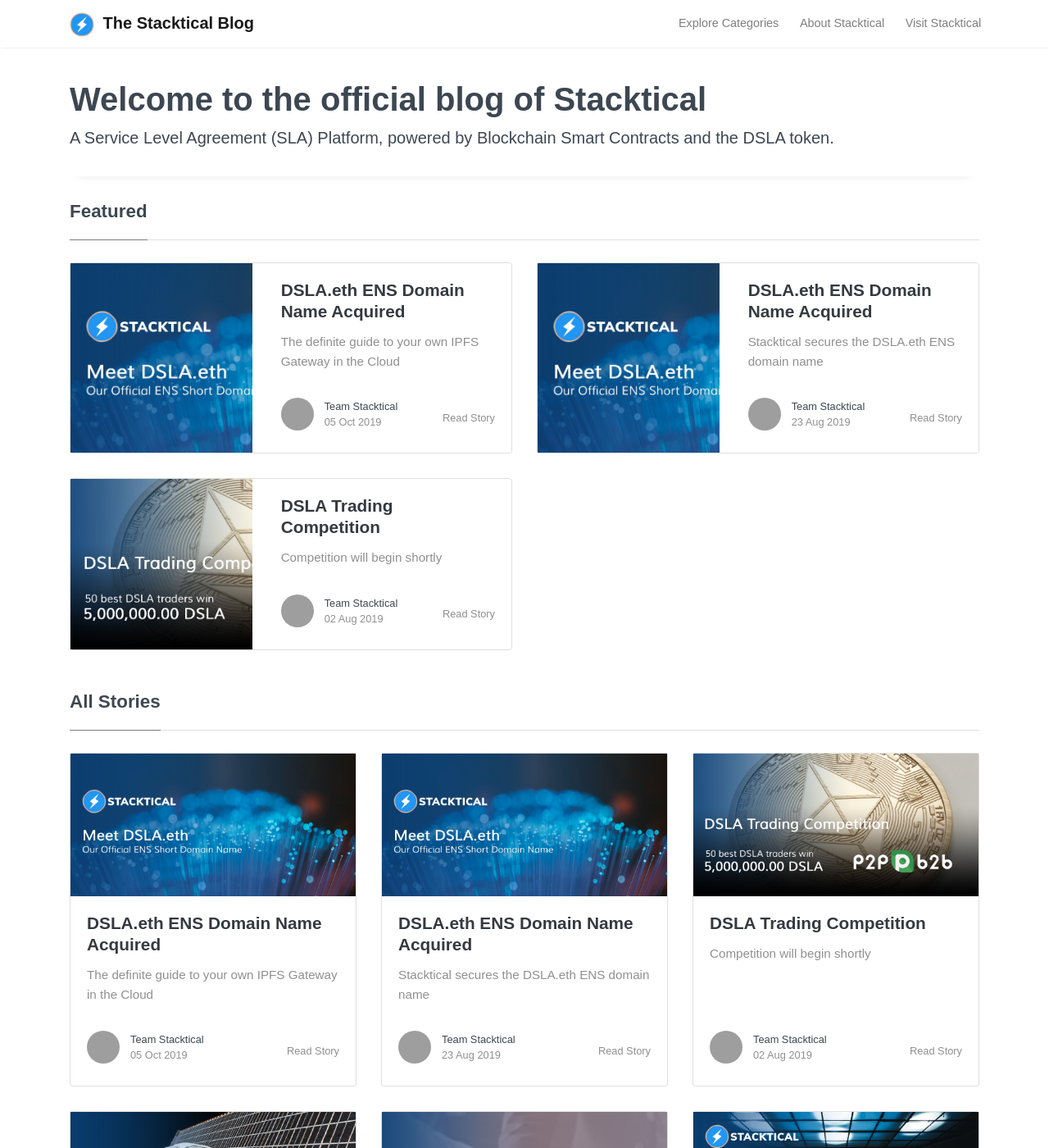
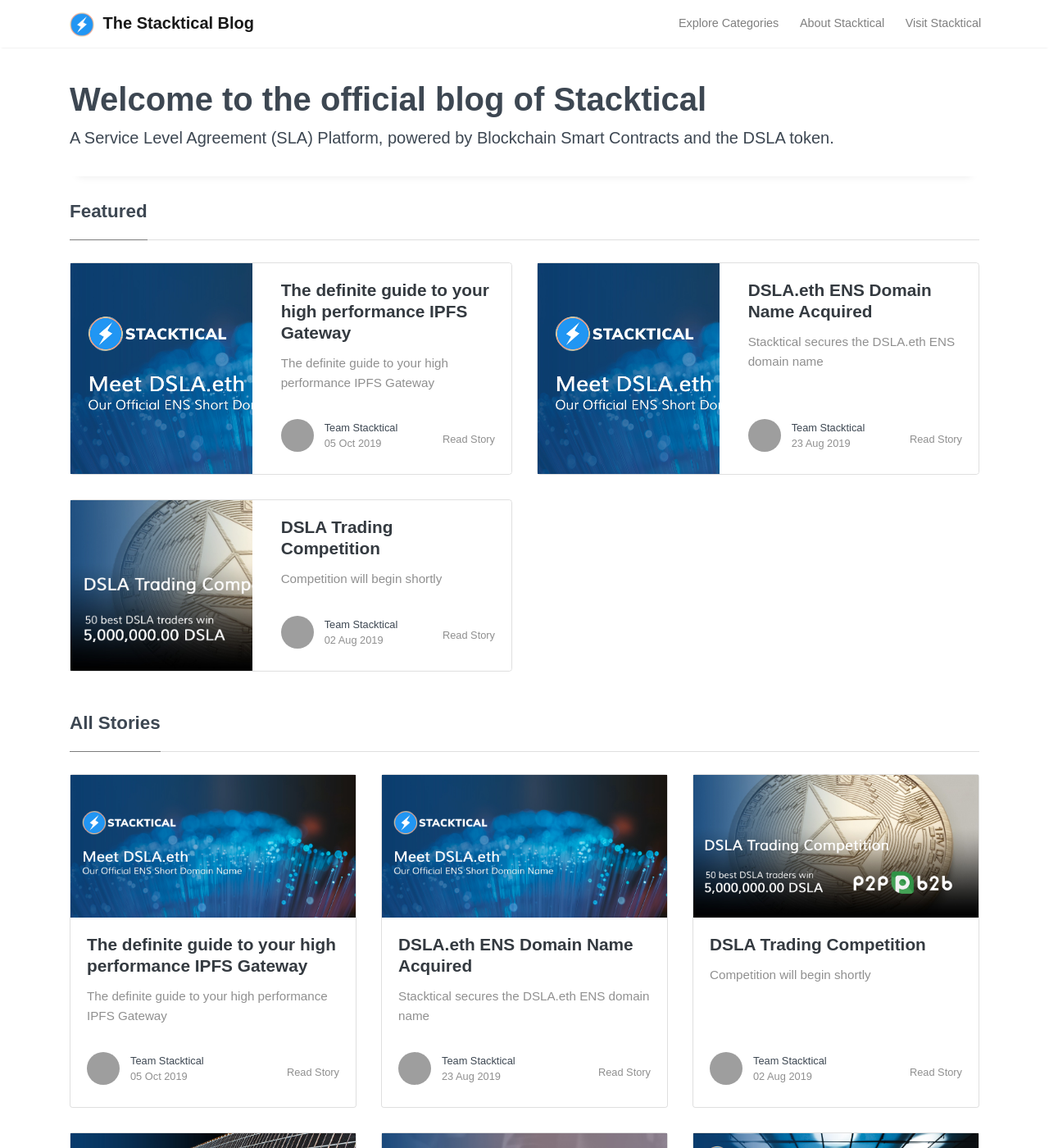
Before and after one commit to Stacktical/stacktical.github.io, a Jekyll site: the page built from index.html, in a window 1280 px wide and 1400 px high. Shown: the whole window at 82% size. Built offline with Jekyll 4.4.1, drawn with Linux system fonts in a browser that asks for light colours; nearby versions of some CDN libraries; some web fonts are replaced; the list of posts is cut into pages by our own code; some of the changed text lies outside the part shown; grey boxes are pictures that could not be loaded.

Commit message:
Added jekyll-gist and edits

````diff
--- a/Gemfile
+++ b/Gemfile
@@ -17,4 +17,5 @@
     gem 'jekyll-archives'
     gem 'kramdown'
     gem 'rouge'
+    gem 'jekyll-gist'
 end
--- a/_posts/2019-10-5-ipfs-server-google-cloud-platform.md
+++ b/_posts/2019-10-5-ipfs-server-google-cloud-platform.md
@@ -1,42 +1,42 @@
 ---
 layout: post
 featured: true
-title:  "DSLA.eth ENS Domain Name Acquired"
+title:  "The definite guide to your high performance IPFS Gateway"
 author: Team
-categories: [ blockchain, ethereum ]
+categories: [ ipfs, gateway, dapp ]
 image: assets/img/2019-08-23-dsla-dot-eth-secured-ens-ethereum-name-service.jpg
 ---
 
-# The definite guide to your own IPFS Gateway in the Cloud
+# The definite guide to your high performance IPFS Gateway
 
 So you want to store and fetch your public IPFS Assets with no compromise of speed and reliability while participating in strenghening the network? You are at the right place! I compiled the essential bits so you can get this done quickly.
 
-What's IPFS? The Interplanetary File System is exacly what the name says, a distributed file system to replace the centralised HTTP Web that we know.
+What's IPFS?
+The Interplanetary File System is exacly what the name says, a distributed file system to replace the centralised HTTP Web that we know.
 
 This is how Stacktical's IPFS server is used to our own [platform's](https://dsla.network) needs (15s faster `add` operations for a lightweight json payload).
 We limited the domain that access our node with CORS and used an nginx encrypted proxy to handle HTTPS connections to IPFS.
 
-Turnkeys solutions like infura's IPFS Gateway and Pinata are great to start and to give IPFS a try but everyone should avoid Centralized Services to access Decentralized (which defeat the purpose of Decentralization and don't really provide the [performance and reliability you need for your (D)app](https://status.infura.io/incidents/mdh6tjbt8gt5)).
+Turnkeys solutions like infura's IPFS Gateway and Pinata are great to start and to give IPFS a try but everyone should avoid Centralized Services to access Decentralized (which defeat the purpose of Decentralization and don't really provide the [performance and reliability you need for your (D)app](https://status.infura.io/incidents/mdh6tjbt8gt5).
 
 This article will cover:
 
-* The complete Setup of a The server to run our IPFS node on
-* How to make you node available for your App or Dapp
+* The complete setup of a The server to run our IPFS node in the Cloud
+* How to make your node securely available for your (D)app
 * Some example of adding and accessing the data in your shiny IPFS Node
 
 ## IPFS Server setup
 
 We are leveraging GCP so this article will cover setup on a compute instance type `n1-standard-1` with Debian OS but it's pretty much straightforward on other Cloud vendors and Linux Oses.
-Here we create and instance with `http` and `https` allowed in the firewall section.
+Here we create and instance with `http` and `https` allowed in the firewall section (We will have a http -> https redirect).
 
-++IMAGE++
+![google cloud new instance](/assets/img/2019-10-05-google-cloud-ipfs-server.jpg){:width="75%" }
 
 Or with the GCP SDK:
 
 ```
 gcloud compute --project=stacktical-0 instances create ipfs-node-1 --zone=us-central1-b --machine-type=n1-standard-1 --image-project=debian-cloud --boot-disk-size=10GB --boot-disk-type=pd-standard --tags=http-server,https-server
 ```
-
 
 ### Storage layer
 
@@ -245,21 +245,22 @@
     return 404; # managed by Certbot
 }
 ```
+{% gist fe08d3659250e89a63aba314e1067a76 %}
+We can now restart the nginx server:
 
-We can now restart the nginx server:
 ```
 sudo systemctl restart nginx
 ```
-
 ## Hardening
 
 We strongly recommend enabling [unattended upgrades](https://libre-software.net/ubuntu-automatic-updates/) on your server and monitor the size of your IPFS Volume. You may have to grow it in size depending on your usage.
 
 ### Final notes
 
-Private IPFS Network are an interestging way to answer the scalability of the IPFS network:
-Stacktical will soon provide a service that will measure the uptime of each IPFS gateways and return the best endpoints to you.
+Private IPFS Network are an interestging way to answer the scalability of the IPFS network as described by [the folks at Pinata](https://medium.com/pinata/dedicated-ipfs-networks-c692d53f938d)
 
-That's it! We went through tht process of installing a IPFS Gateway to store and deliver content securely on the IPFS Nerwork! Reach out to us if you want to be part of it!
+Stacktical will soon provide a service that will measure the uptime of each IPFS gateways and return the best endpoints to you. Reach out to us if you want to be part of it!
 
-We hpe this guide will help other project who are using IPFS. Don't hesitate to give us a shoot if this article was useful to you at: t.me/stacktical
+That's it! We went through tht process of installing a IPFS Gateway to store and deliver content securely on the IPFS Nerwork!
+
+We hope this guide will help other project who are using IPFS. Don't hesitate to give us a shoot if this article was useful to you at: t.me/stacktical
````
Also changed, not shown: other parts of _posts/2019-10-5-ipfs-server-google-cloud-platform.md (+3 -3 lines), Gemfile.lock, assets/img/2019-10-05-google-cloud-ipfs-server.jpg (added), 7 other files.
